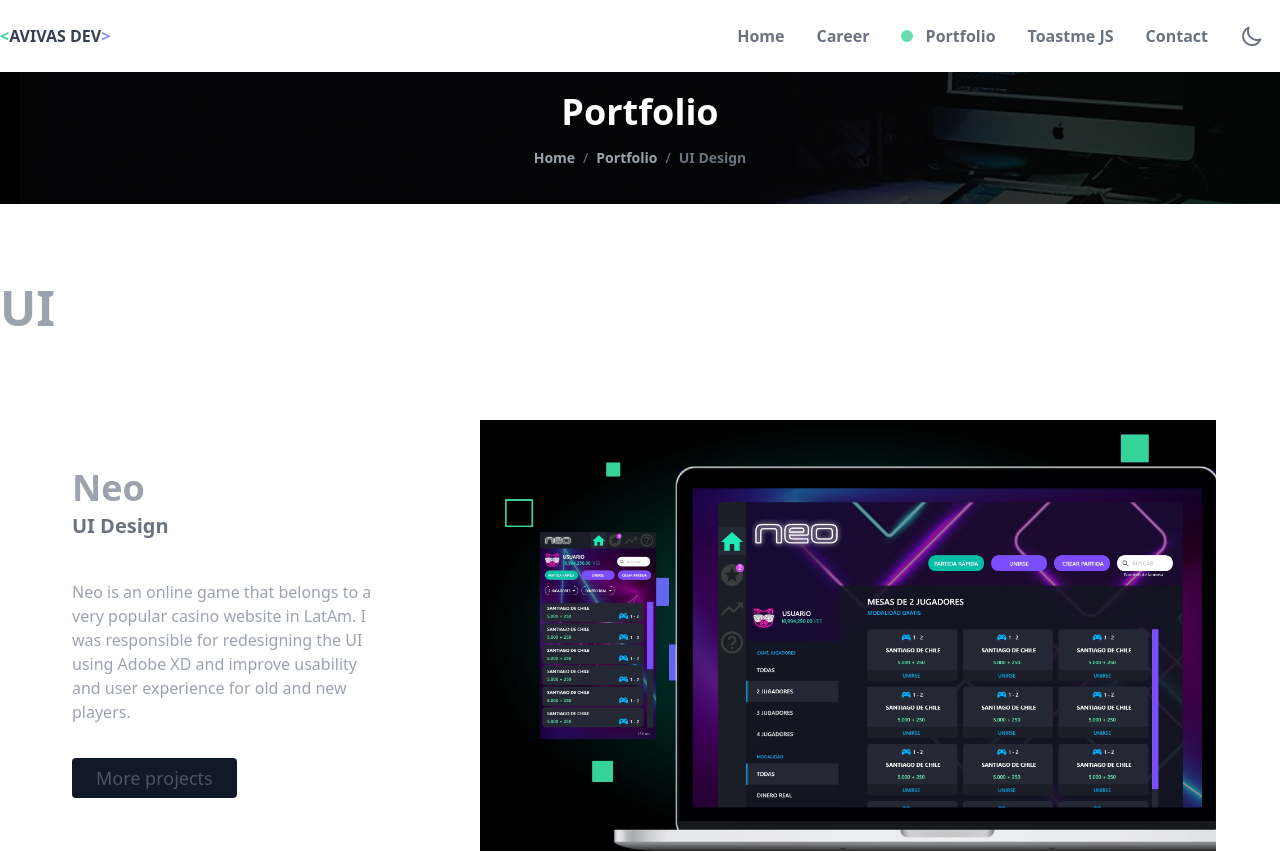
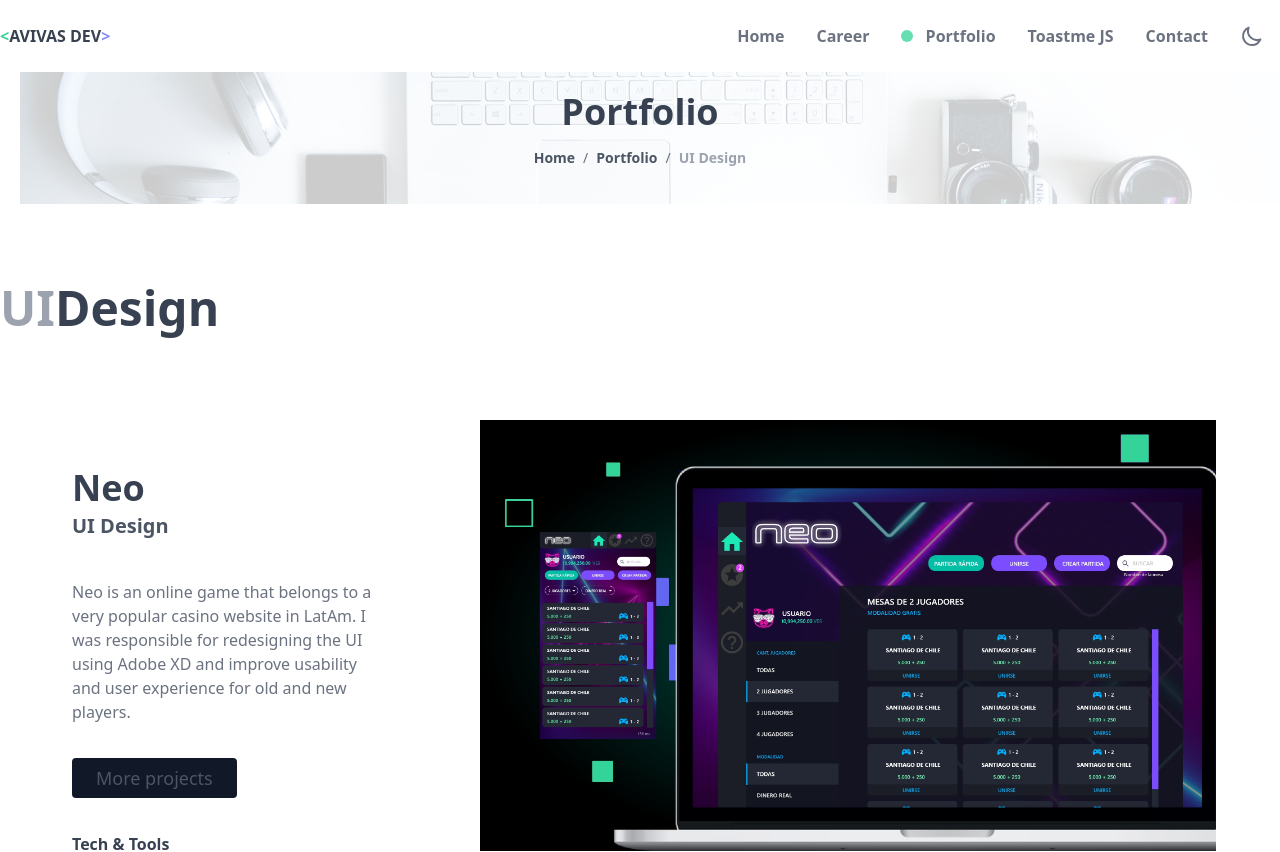
Before and after one commit to AlexSegen/nextjs-alexlab, a Next.js app: page /portfolio/ui in a window 1280 px wide. Shown: the top 852 px of the page. Built offline with nearby package versions, Linux system fonts and the light colour scheme.

Commit message:
DarkMode: Porfolio details

```diff
--- a/components/home/hero.jsx
+++ b/components/home/hero.jsx
@@ -24,7 +24,7 @@ const Hero = ({darkMode}) => {
             <div className="container pb-20 mx-auto md:pb-0">
                 <div className="relative z-10 justify-center block w-full p-4 mx-auto dark:text-white md:p-10 md:flex">
                     <div className="text-lg text-left md:w-2/4 md:text-xl">
-                        <h4 className="mb-1 text-2xl font-bold text-green-500 md:text-4xl">Alejandro Vivas</h4>
+                        <h4 className="mb-1 text-2xl font-bold text-gray-500 dark:text-green-500 md:text-4xl">Alejandro Vivas</h4>
                         <h1 className="mb-8 text-4xl font-bold text-gray-700 dark:text-white md:text-5xl md:mb-14" id="target">Frontend <span className="border-b-2 border-green-500">Developer</span></h1>
                         <p className="mb-4 font-normal text-gray-600 dark:text-gray-300">
                             Hello, I'm Alejandro, currently based in Santiago, Chile. I have 6+ years of experience in software development & IT industry as an IT Professional.
--- a/components/project/index.jsx
+++ b/components/project/index.jsx
@@ -21,10 +21,10 @@ const ProjectDetails = ({ project }) => {
         <div className="block grid-cols-12 md:grid">
             <div className="col-span-4 p-4">
                 <div className="p-2 md:p-10">
-                    <h4 className="mt-2 mb-1 text-2xl font-bold md:mt-10 md:text-4xl">{project.title}</h4>
-                    <p className="mb-5 text-lg font-semibold text-gray-500 md:text-xl md:mb-10">{project.category}</p>
+                <h4 className="mt-5 mb-1 text-2xl font-bold text-gray-700 md:mt-10 md:text-4xl dark:text-gray-500">{project.title}</h4>
+                <p className="mb-5 text-lg font-semibold text-gray-600 dark:text-gray-500 md:mb-10 md:text-xl">{project.category}</p>
 
-                    <p className="mb-10 text-gray-400">
+                    <p className="mb-5 text-gray-500 dark:text-gray-400 md:mb-10">
                         {project.description}
                     </p>
 
@@ -35,7 +35,7 @@ const ProjectDetails = ({ project }) => {
                         }
 
                         <Link href={`/portfolio`}>
-                            <a className="text-lg font-normal button ">More projects</a>
+                            <a className="text-lg font-normal button">More projects</a>
                         </Link>
                     </div>
 
@@ -44,7 +44,7 @@ const ProjectDetails = ({ project }) => {
                         {
                             project.tech && (
                                 <>
-                                    <h3 className="mb-4 font-semibold text-white">Tech & Tools</h3>
+                                    <h3 className="mb-4 font-semibold text-gray-700 dark:text-white">Tech & Tools</h3>
                                     <ul className="mb-4 text-gray-400">
 
                                         {
--- a/components/shared/header-alt.jsx
+++ b/components/shared/header-alt.jsx
@@ -1,15 +1,15 @@
 import Link from 'next/link'
 import { useState, useEffect, useContext } from "react"
 import { Menu } from '@headlessui/react';
-import { ThemeContext } from '../../contexts/ThemeContext';
+import { useTheme } from '../../hooks/useTheme';
 
 const Header = () => {
 
+    const { darkMode, toggleTheme } = useTheme();
     const [scrollPosition, setScrollPosition] = useState(0);
-    const { darkMode, setDarkMode, loadThemeConfig, toggleTheme } = useContext(ThemeContext);
 
     useEffect(() => {
-        document.addEventListener('scroll', function(e) {
+        document.addEventListener('scroll', function() {
             setScrollPosition(window.scrollY)
         });
     }, []);
@@ -55,8 +55,13 @@ const Header = () => {
                             <NavItem href="/portfolio"><i className="hidden w-3 h-3 mr-2 bg-green-400 rounded-full opacity-75 md:inline-flex animate-ping"></i> Portfolio</NavItem>
                             <NavItem target="_blank" href="https://toastmejs.netlify.app/">Toastme JS</NavItem>
                             <NavItem href="/#contact">Contact</NavItem>
-                            <NavItem onClick={toggleTheme} href="#!">
+                            <NavItem onClick={toggleTheme}>
+                                {darkMode ? (
+                                    <svg className="w-6 h-6" fill="none" stroke="currentColor" viewBox="0 0 24 24" xmlns="http://www.w3.org/2000/svg"><path strokeLinecap="round" strokeLinejoin="round" strokeWidth={2} d="M12 3v1m0 16v1m9-9h-1M4 12H3m15.364 6.364l-.707-.707M6.343 6.343l-.707-.707m12.728 0l-.707.707M6.343 17.657l-.707.707M16 12a4 4 0 11-8 0 4 4 0 018 0z" /></svg>
+                                    ):(
+
                                     <svg className="w-6 h-6" fill="none" stroke="currentColor" viewBox="0 0 24 24" xmlns="http://www.w3.org/2000/svg"><path strokeLinecap="round" strokeLinejoin="round" strokeWidth={2} d="M20.354 15.354A9 9 0 018.646 3.646 9.003 9.003 0 0012 21a9.003 9.003 0 008.354-5.646z" /></svg>
+                                )}
                             </NavItem>
                         </nav>
                     </div>
@@ -70,11 +75,17 @@ const Header = () => {
 
 function NavItem({href, children, ...props}) {
 
-    return (<Link href={href} {...props}>
-        <a  className="block px-4 py-4 font-semibold text-gray-500 md:py-6 hover:text-gray-400 focus:text-gray-600 darK:text-gray-400 darK:hover:text-white" {...props} >
+    return href ? (
+        <Link href={href} {...props}>
+            <a  className="block px-4 py-4 font-semibold text-gray-500 md:py-6 hover:text-gray-400 focus:text-gray-600 darK:text-gray-400 darK:hover:text-white" {...props} >
+                {children}
+            </a>
+        </Link>
+    ) : (
+        <button  type="button" className="block px-4 py-4 font-semibold text-gray-500 focus:outline-none md:py-6 hover:text-gray-400 focus:text-gray-600 darK:text-gray-400 darK:hover:text-white" {...props}>
             {children}
-        </a>
-    </Link>)
+        </button>
+    )
 }
 
 export default Header;
--- a/pages/portfolio/[catslug].jsx
+++ b/pages/portfolio/[catslug].jsx
@@ -2,15 +2,17 @@ import Link from 'next/link';
 import { useRouter } from 'next/router'
 import { useState, useEffect, useContext } from 'react';
 
+import Layout from "../../components/Layout";
+import { useTheme } from '../../hooks/useTheme';
+import ProjectDetails from '../../components/project';
 import { ConfigContext } from '../../contexts/ConfigContext';
-
-import Layout from "../../components/Layout";
-import ProjectDetails from '../../components/project';
 
 const FilteredPortfolio = () => {
 
-    const router = useRouter()
+    const router = useRouter();
     const { catslug } = router.query
+
+    const { darkMode } = useTheme();
 
     const { projects } = useContext(ConfigContext);
 
@@ -34,25 +36,28 @@ const FilteredPortfolio = () => {
 
     return (
         <Layout wided={true}>
-            <div className="relative p-5 overflow-hidden text-center bg-black">
+            <div className="relative p-5 overflow-hidden text-center bg-white dark:bg-black">
                 <div className="relative z-10">
-                    <h1 className="text-4xl font-bold text-white ">Portfolio</h1>
+                    <h1 className="text-4xl font-bold text-gray-700 dark:text-white">Portfolio</h1>
                     <div className="flex items-center justify-center p-4 text-sm">
                         <Link href="/">
-                            <a className="font-semibold text-gray-400 hover:text-gray-300">Home</a>
+                            <a className="font-semibold text-gray-600 dark:text-gray-400 hover:text-gray-500 dark:hover:text-gray-300">Home</a>
                         </Link>
                         <span className="mx-2 text-gray-500">/</span>
                         <Link href="/portfolio">
-                            <a className="font-semibold text-gray-400 hover:text-gray-300">Portfolio</a>
+                            <a className="font-semibold text-gray-600 dark:text-gray-400 hover:text-gray-500 dark:hover:text-gray-300">Portfolio</a>
                         </Link>
                         <span className="mx-2 text-gray-500">/</span>
-                        <span className="font-semibold text-gray-500"><span className="uppercase">{ catslug } </span>Design</span>
+                        <span className="font-semibold text-gray-400 dark:text-gray-500"><span className="uppercase">{ catslug } </span>Design</span>
                     </div>
                 </div>
-                <img src="/img/coding_workspace.jpg" className="absolute top-0 w-full transform -translate-y-1/2 opacity-20" alt=""/>
+                <img src={darkMode ? "/img/coding_workspace.jpg":"/img/coding_workspace2.jpg"}  className="absolute top-0 w-full transform -translate-y-1/2 opacity-20" alt="cover"/>
             </div>
+
             <div className="container py-5 mx-auto text-gray-400 md:py-20">
-                <h2 className="mb-2 text-4xl font-bold text-center text-white md:mb-6 md:text-left md:text-5xl"><span className="text-gray-400 uppercase">{catslug}</span>Design</h2>
+                <h2 className="mb-2 text-4xl font-bold text-center text-gray-700 dark:text-white md:mb-6 md:text-left md:text-5xl">
+                    <span className="text-gray-400 uppercase">{catslug}</span>Design
+                </h2>
 
                 {
                     filtered.map(project => (
```
